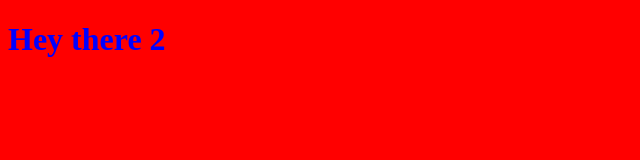
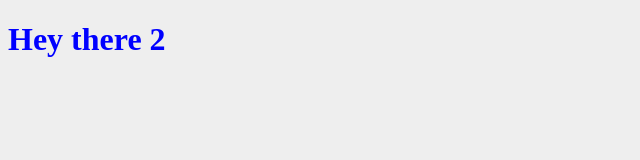
Before and after one commit to garyfromsait/sassexample, a website: page index.html in a window 1280 px wide. Shown: the whole page, without its empty margins (0-640 px from the left). Drawn offline with nearby package versions, Linux system fonts and the light colour scheme; files that its build step writes are made by us from their sources.

Commit message:
Update _general.scss

```diff
--- a/scss/_general.scss
+++ b/scss/_general.scss
@@ -1,3 +1,3 @@
 body {
-    background: red;
+    background: #eee;
 }
```
